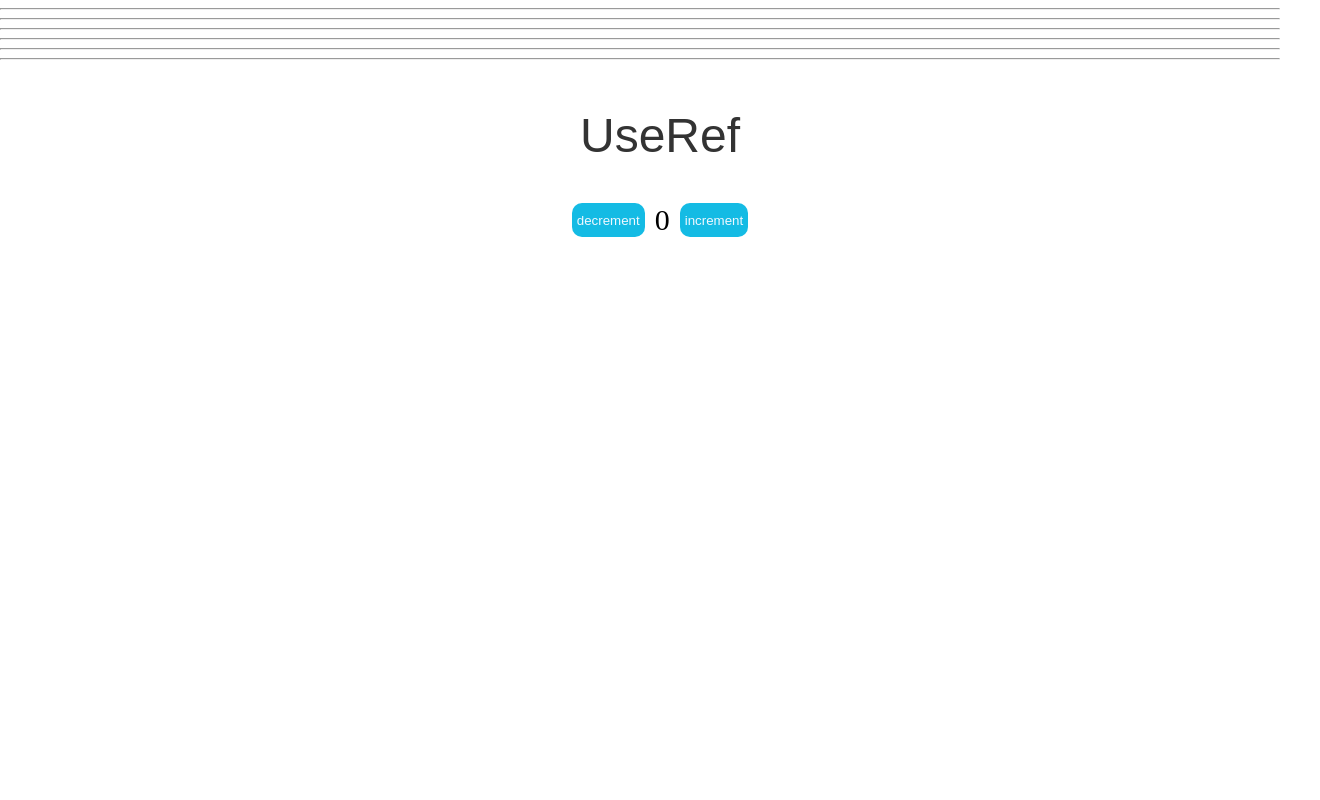
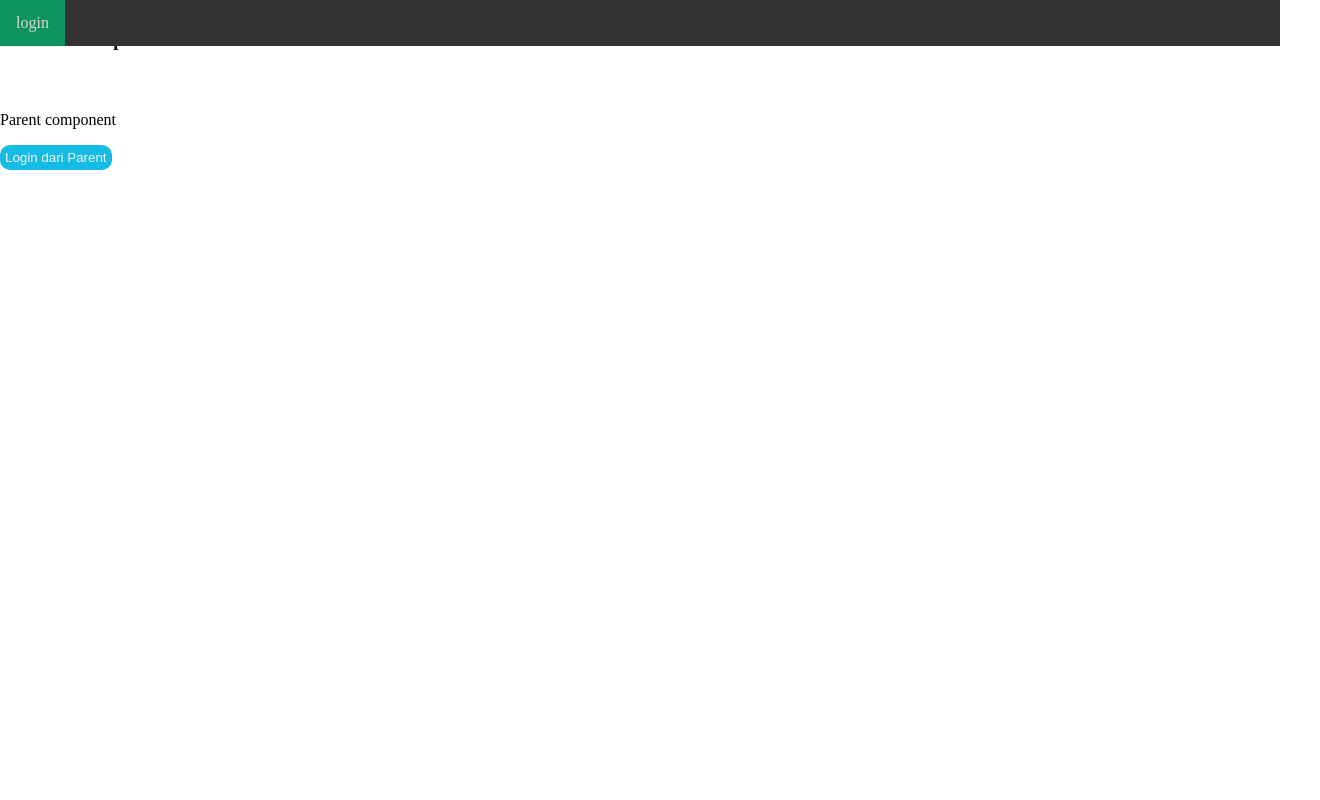
Before and after one commit to iqbalrivaldi28/React-Hooks, a React (Vite) app: page / in a window 1280 px wide. Shown: the top 800 px of the page, 1320 px wide, since content can reach past the window. Built offline with nearby package versions, Linux system fonts and the light colour scheme.

Commit message:
feat: add useImperativeHandle concept

```diff
--- a/src/App.jsx
+++ b/src/App.jsx
@@ -2,6 +2,7 @@ import './App.css';
 import UseContextComponent from './hooks/UseContextComponent';
 import UseEffectComponent from './hooks/UseEffectComponent';
 import UseEffectTodos from './hooks/UseEffectTodos';
+import UseImperativeHandle from './hooks/UseImperativeHandle';
 import UseLayoutEffect from './hooks/UseLayoutEffect';
 import UseReducerComponents from './hooks/UseReducerComponents';
 import UseRefComponent from './hooks/UseRefComponent';
@@ -12,34 +13,37 @@ import UseStateComponent from './hooks/UseStateComponent';
 function App() {
   return (
     <>
-      {/* <h3>Materi use State:</h3> */}
-      {/* <UseStateComponent /> */}
+      {/* <h3>Materi use State:</h3>
+      <UseStateComponent /> */}
+
+      {/* <hr />
+      <h3>Materi use Reducer:</h3>
+      <UseReducerComponents /> */}
+
+      {/* <hr />
+      <h3>Materi use Effect</h3>
+      <UseEffectComponent /> */}
+
+      {/* <hr />
+      <h3>Fetching API dengan useEffect</h3>
+      <UseEffectTodos /> */}
+
+      {/* <hr />
+      <h3>Materi user Layout Effect</h3>
+      <UseLayoutEffect /> */}
+
+      {/* <hr />
+      <h3>Materi use Context</h3>
+      <UseContextComponent /> */}
+
+      {/* <hr />
+      <h3>Materi use Ref</h3>
+      <UseRefComponent />
+      <UseRefComponentDua /> */}
 
       <hr />
-      {/* <h3>Materi use Reducer:</h3> */}
-      {/* <UseReducerComponents /> */}
-
-      <hr />
-      {/* <h3>Materi use Effect</h3> */}
-      {/* <UseEffectComponent /> */}
-
-      <hr />
-      {/* <h3>Fetching API dengan useEffect</h3> */}
-      {/* <UseEffectTodos /> */}
-
-      <hr />
-      {/* <h3>Materi user Layout Effect</h3> */}
-      {/* <UseLayoutEffect /> */}
-
-      <hr />
-      {/* <h3>Materi use Context</h3> */}
-      {/* <UseContextComponent /> */}
-
-      <hr />
-      {/* <h3>Materi use Ref</h3> */}
-      <UseRefComponent />
-      <UseRefComponentDua />
-
+      <h3>Materi use Imperative Handle</h3>
+      <UseImperativeHandle />
 
     </>
 
--- /dev/null
+++ b/src/components/LoginImperative.jsx
@@ -0,0 +1,29 @@
+import React, { forwardRef, useImperativeHandle, useState } from 'react';
+
+const LoginImperative = (props, ref) => {
+  const [isLogin, setIsLogin] = useState(false);
+
+  const handleClick = () => {
+    setIsLogin((login) => !login);
+  };
+
+  useImperativeHandle(ref, () => ({
+    setLogin: handleClick,
+  }));
+
+  console.log('render dari child');
+
+  return (
+    <div>
+      <ul>
+        <li>
+          <a onClick={handleClick} className={`${!isLogin ? 'login' : 'logout'}`} href="#home">
+            {!isLogin ? 'login' : 'logout'}
+          </a>
+        </li>
+      </ul>
+    </div>
+  );
+};
+
+export default forwardRef(LoginImperative);
--- /dev/null
+++ b/src/hooks/UseImperativeHandle.jsx
@@ -0,0 +1,19 @@
+import React, { useRef } from 'react';
+import LoginImperative from '../components/LoginImperative';
+
+const UseImperativeHandle = () => {
+  const loginRef = useRef();
+  console.log('render dari parent');
+
+  return (
+    <main>
+      <LoginImperative ref={loginRef} />
+      <div className="imperative">
+        <p>Parent component</p>
+        <button onClick={() => loginRef.current.setLogin()}>Login dari Parent</button>
+      </div>
+    </main>
+  );
+};
+
+export default UseImperativeHandle;
```
